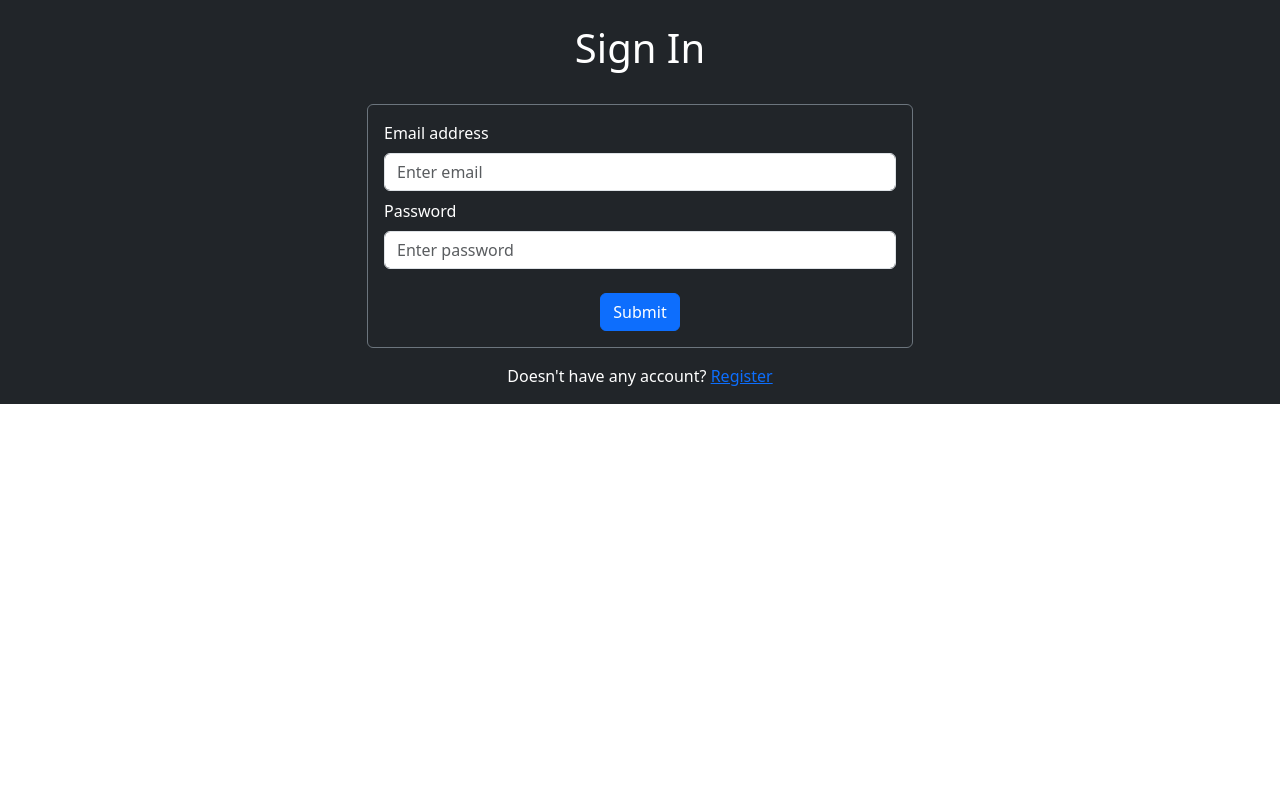
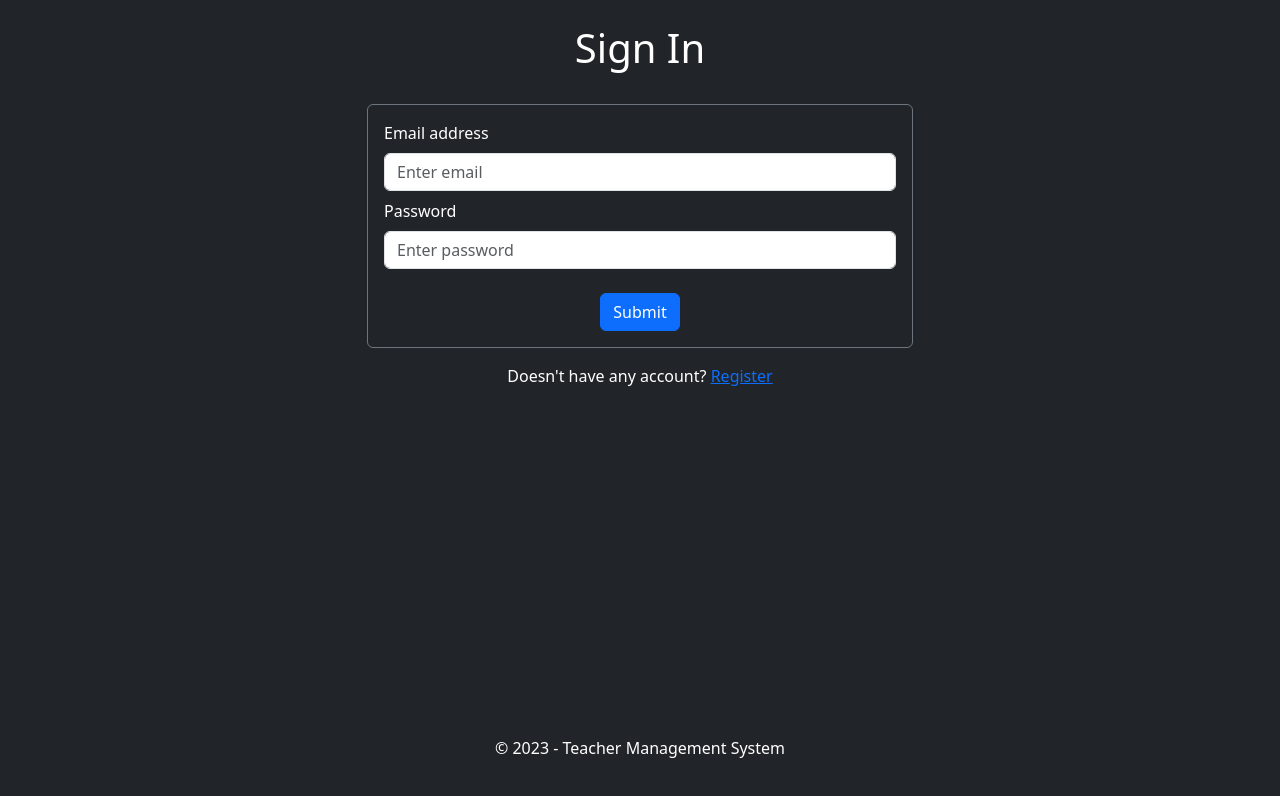
Before and after one commit to MiNHAZ-33/teacher-management-frontend, a React (Create React App) app: page /login in a window 1280 px wide. Shown: the top 796 px of the page. Built offline with nearby package versions, Linux system fonts and the light colour scheme.

Commit message:
fixed sign in page ui

```diff
--- a/src/pages/LoginPage.jsx
+++ b/src/pages/LoginPage.jsx
@@ -6,7 +6,7 @@ import './LoginPage.css';
 
 const LoginPage = () => {
     return (
-        <div className='bg-dark'>
+        <div className='bg-dark d-flex flex-column min-vh-100'>
             <FormContainer>
                 <h1 className='text-center pt-4 pb-4 text-white'>Sign In</h1>
                 <Form className='text-white border border-secondary p-3 rounded'>
@@ -32,6 +32,9 @@ const LoginPage = () => {
                     </Col>
                 </Row>
             </FormContainer>
+            <footer className='bg-dark text-white text-center p-4 mt-auto'>
+                <p>© 2023 - Teacher Management System</p>
+            </footer>
         </div>
     )
 }
```
